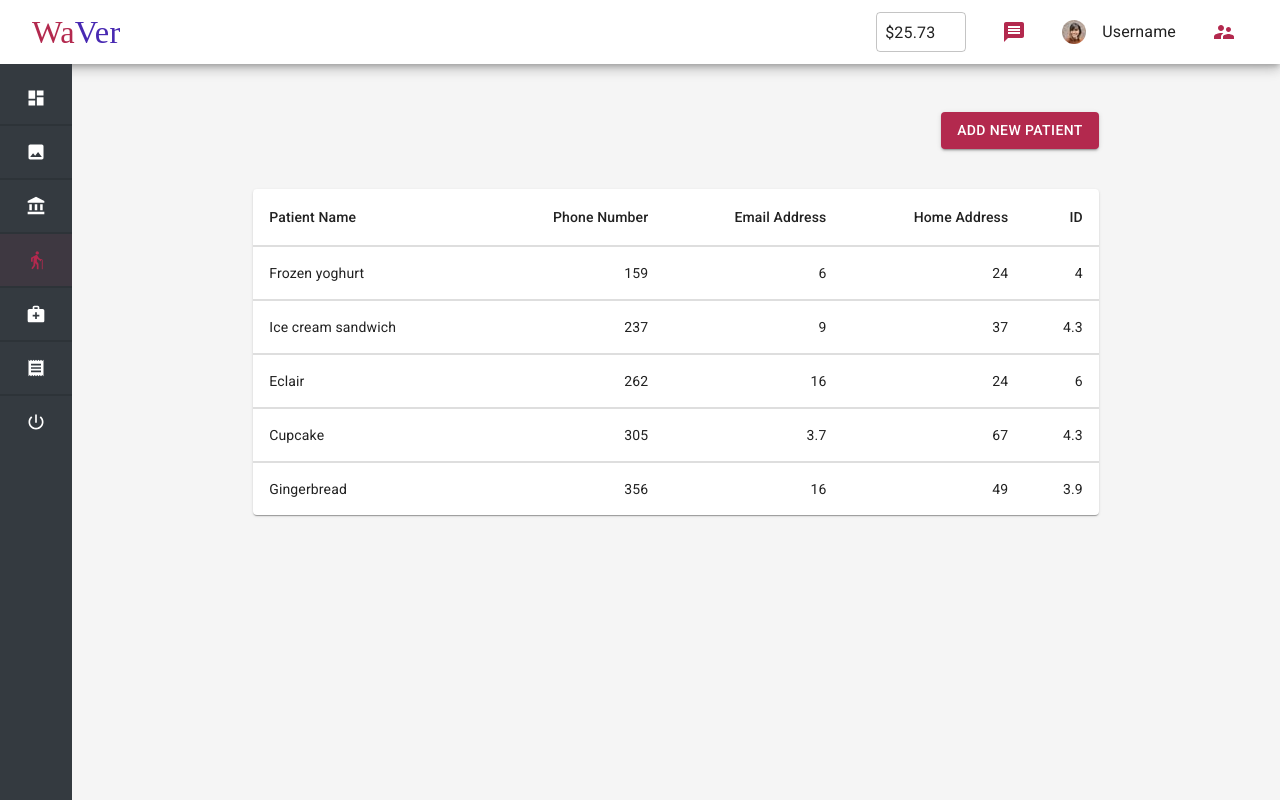
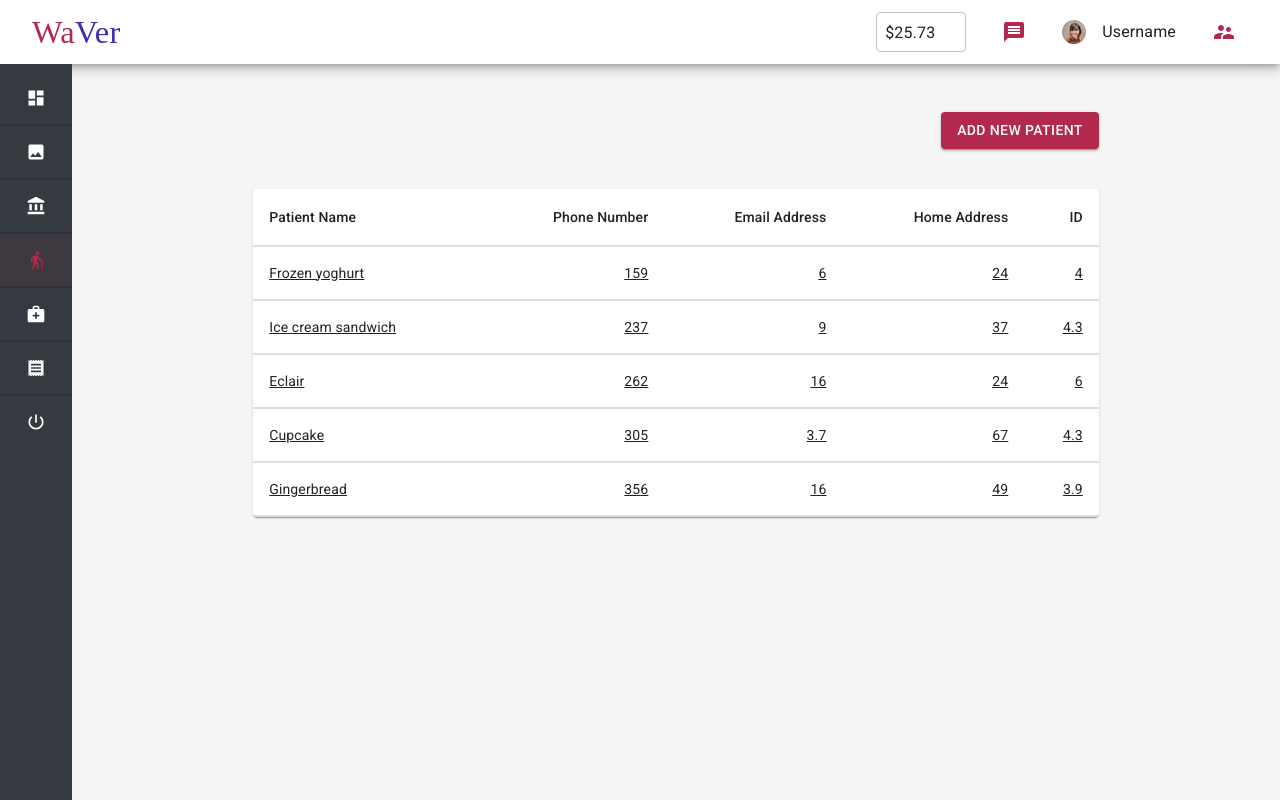
Before and after one commit to seetvn/home-care-saas, a React (Create React App) app: page /c/patients in a window 1280 px wide. Built offline with nearby package versions, Linux system fonts and the light colour scheme; a web font is replaced by a local one.

Commit message:
updated patient table

```diff
--- a/src/logged_in/components/patients/PatTable.js
+++ b/src/logged_in/components/patients/PatTable.js
@@ -6,6 +6,8 @@ import TableContainer from '@mui/material/TableContainer';
 import TableHead from '@mui/material/TableHead';
 import TableRow from '@mui/material/TableRow';
 import Paper from '@mui/material/Paper';
+import { Link } from 'react-router-dom'; // Import Link component from React Router
+
 
 function createData(
   name,
@@ -40,10 +42,7 @@ export default function BasicTable() {
         </TableHead>
         <TableBody>
           {rows.map((row) => (
-            <TableRow
-              key={row.name}
-              sx={{ '&:last-child td, &:last-child th': { border: 0 } }}
-            >
+              <TableRow component={Link} to="/c/profile"> {/* Add Link to profile page */}
               <TableCell component="th" scope="row">
                 {row.name}
               </TableCell>
```
